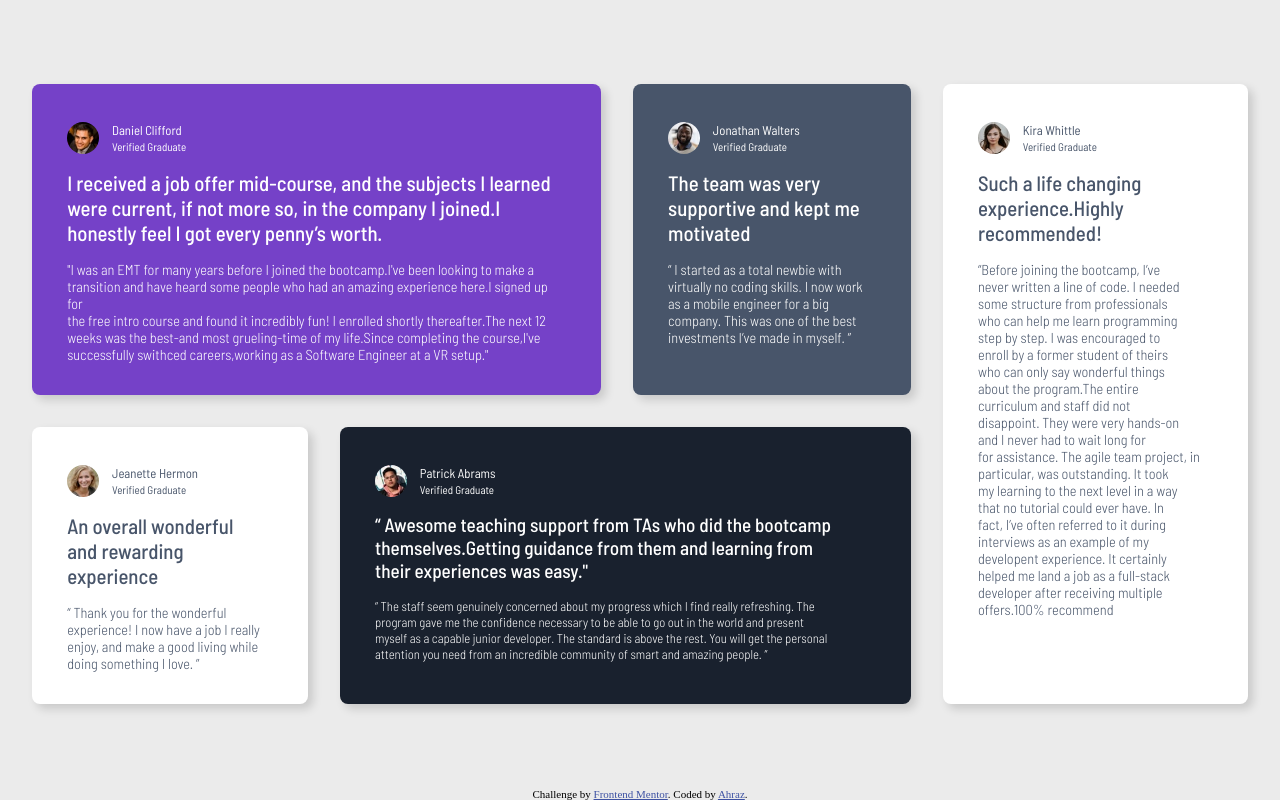
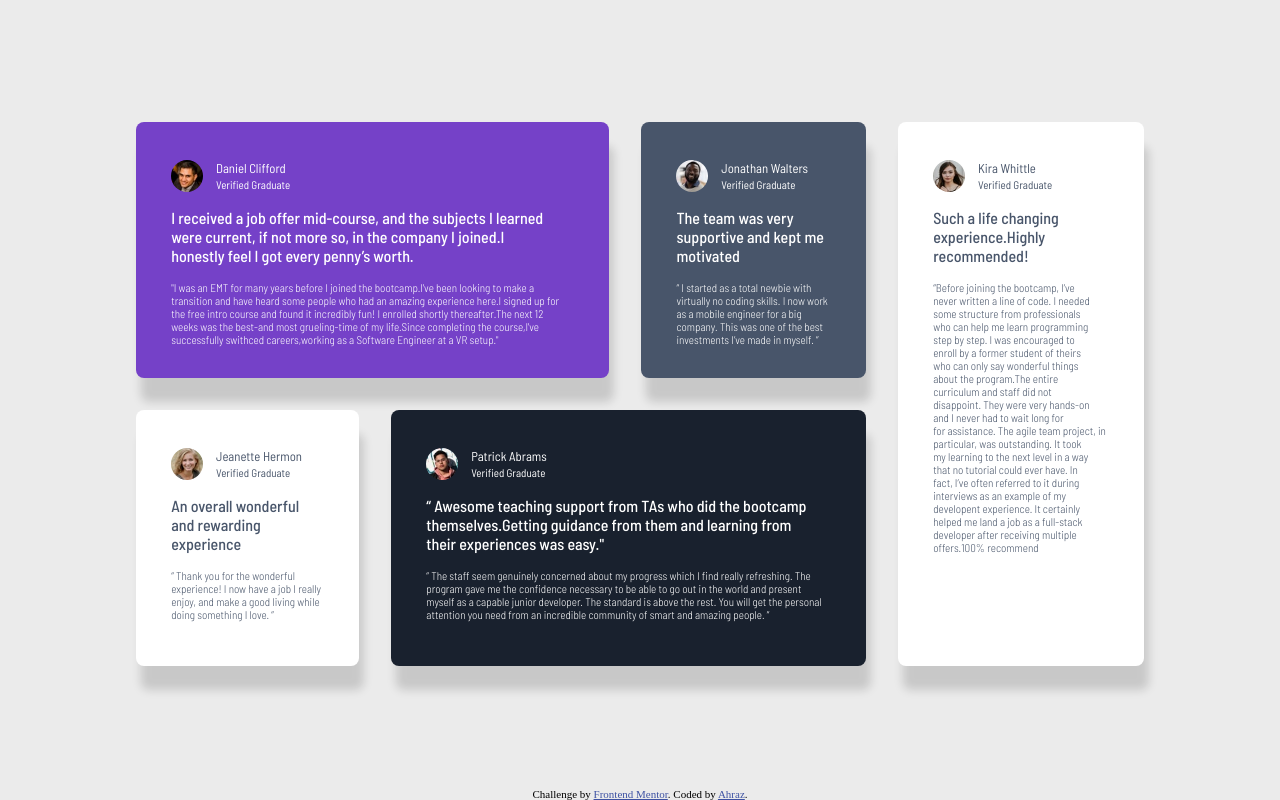
Before and after one commit to Ahraz1993/testimonials, a plain HTML site: page index.html in a window 1280 px wide. Drawn offline with Linux system fonts and the light colour scheme.

Commit message:
Third Commit

```diff
--- a/app.css
+++ b/app.css
@@ -63,10 +63,10 @@ main{
 }
 .box{
     border-radius: 0.5rem;
-    padding-right: 1rem;
+
     min-width: none;
     max-width: 22rem;
-    box-shadow: 0.3rem 0.3rem 0.6rem rgba(0, 0, 0, 0.15);
+    box-shadow: 0.3rem 1.5rem 0.6rem rgba(0, 0, 0, 0.15);
 }
 .top{
     background-color: hsl(263, 55%, 52%);
@@ -191,20 +191,26 @@ img{
 
     .box{
         max-width: none;
+        height:16rem;
     }
     .mobile{
         display:none;
     }
 
     .container{
-        height:auto;
-        max-width: 80rem;
-        min-width:80rem;
+
+        max-width: 67rem;
+        min-width: 67rem;
         display:grid;
         grid-template-columns: repeat(4,auto);
         grid-template-rows: repeat(2,auto);
     }
+    .profileImg{
+
+        height:0.5rem;
+    }
     .Kira{
+        height:auto;
         grid-column-start: 4;
         grid-column-end: 5;
         grid-row-start: 1;
@@ -220,19 +226,19 @@ img{
         max-width: none;
     }
     .briefExplanation p{
-        font-size: 1.3rem;
+        font-size: 1rem;
         padding-right: 2rem;
 
     }
     .mainExplanation p{
-        font-size: 0.9rem;
+        font-size: 0.7rem;
         padding-right: 2rem;
     }
     .patrick .briefExplanation p{
-        font-size: 1.2rem;
+        font-size: 1rem;
     }
     .patrick .mainExplanation p{
-        font-size: 0.8rem;
+        font-size: 0.7rem;
     }
 
 }
```
